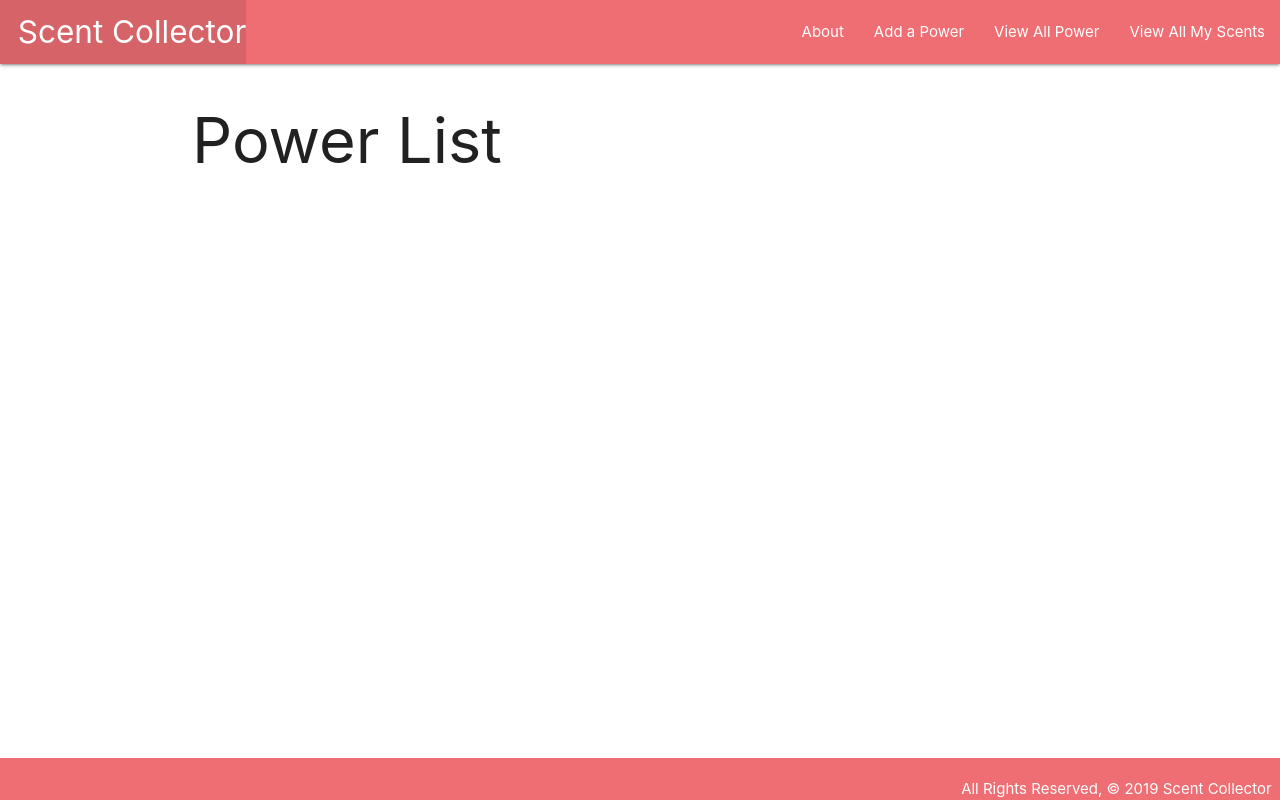
After one commit to longevitytina/scent-collector, a Django app: template main_app/templates/main_app/power_list.html in a window 1280 px wide. The commit adds this page. Run offline with Django 3.2, Linux system fonts and the light colour scheme; the template is opened without the code that fills it, so the values that code supplies are empty.

Commit message:
Adds HTML pages for Powers

```diff
--- a/main_app/templates/base.html
+++ b/main_app/templates/base.html
@@ -31,7 +31,10 @@
           </ul>
           <ul class="right">
             <li><a href="/about">About</a></li>
-            <li><a href="/scents">View All My Scents</a></li>
+            <li><a href="{% url 'powers_create' %}">Add a Power</a></li>
+            <li><a href="{% url 'powers_index' %}">View All Power</a></li>
+            {% comment %} <li><a href="{% url 'new_scent' %}">Add a Scent</a></li> {% endcomment %}
+            <li><a href="{% url 'index' %}">View All My Scents</a></li>
           </ul>
         </div>
       </nav>
--- /dev/null
+++ b/main_app/templates/home.html
@@ -0,0 +1,5 @@
+{% extends 'base.html' %}
+
+{% block content %}
+    <h1>Welcome to ScentCollector</h1>
+{% endblock content %}
--- /dev/null
+++ b/main_app/templates/main_app/power_list.html
@@ -0,0 +1,17 @@
+{% extends 'base.html' %}
+{% block content %}
+
+<h1>Power List</h1>
+
+{% for power in power_list %}
+  <a href="{% url 'power_detail' power.id %}">
+    <div class="card">
+        <div class="card-content">
+            <span class="card-title">{{ power.name }}</span>
+            <p>Description: {{ power.description }}</p>
+        </div>
+    </div>
+  </a>
+{% endfor %}
+
+{% endblock %}
```
Also changed, not shown: main_app/templates/main_app/power_confirm_delete.html (added), main_app/templates/main_app/power_detail.html (added), main_app/templates/main_app/power_form.html (added).
